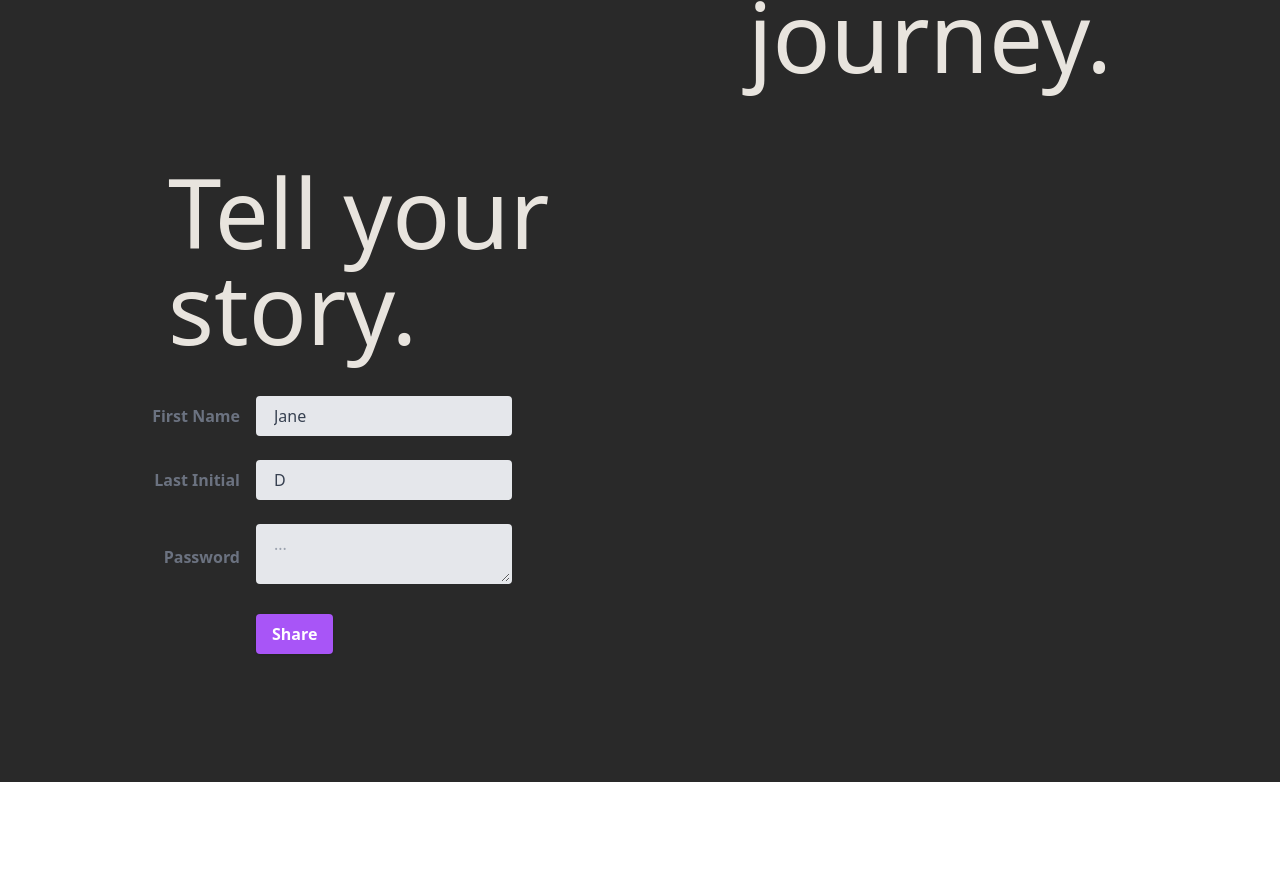
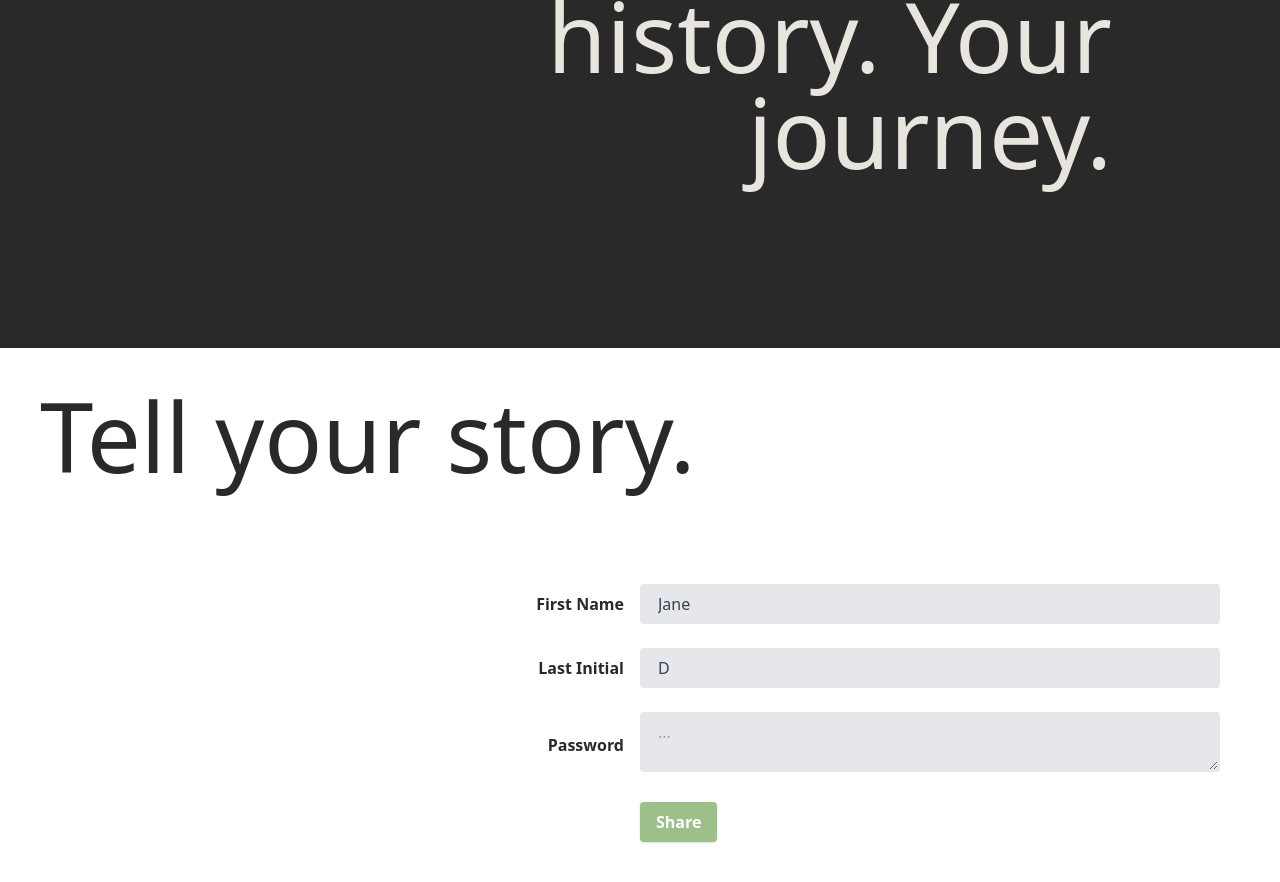
Before and after one commit to madalinefitz/Two-or-More, a React (Create React App) app: page /share in a window 1280 px wide. Shown: the part 820-1702 px from the top of the page. Before the commit the page ends 1602 px from the top, so only its background shows below. Built offline with nearby package versions, Linux system fonts and the light colour scheme.

Commit message:
styling form components and Share page

```diff
--- a/src/components/Share.js
+++ b/src/components/Share.js
@@ -1,48 +1,54 @@
 export default function Share () {
     return(
+        <div>
         <div className="flex-col p-32 justify-center text-[#E8E4DE] bg-[#292929] bg-cover h-full">
-            <div className="text-8xl text-right ml-20 p-10">We'd love to learn more about you! This is a safe space to share your experiences, your history, and your journey.</div>
-            <div className="text-8xl w-2/3 p-10">Tell your story.</div>
-            <form class="w-full max-w-sm">
+            <div className="text-8xl text-right ml-20 p-10">We'd love to hear more about you! This is a safe space to share your story. Your experiences. Your history. Your journey.
+            </div>
+        </div>
+            <div className="text-[#292929] sm:text-2xl md:text-8xl w-2/3 p-10">Tell your story.</div>
+            <div className="flex justify-end p-5 pb-10">
+                <form className="p-10 sm:w-full ">
                     <div class="md:flex md:items-center mb-6">
-                    <div class="md:w-1/3">
-                    <label class="block text-gray-500 font-bold md:text-right mb-1 md:mb-0 pr-4" for="inline-full-name">
+                        <div class="md:w-1/2">
+                        <label class="block font-bold md:text-right mb-1 md:mb-0 pr-4" for="inline-full-name">
                             First Name
                         </label>
                         </div>
-                    <div class="md:w-2/3">
-                    <input class="bg-gray-200 appearance-none border-2 border-gray-200 rounded w-full py-2 px-4 text-gray-700 leading-tight focus:outline-none focus:bg-white focus:border-purple-500" id="inline-full-name" type="text" value="Jane"/>
+                        <div class="md:w-1/2">
+                        <input class="bg-gray-200 appearance-none border-2 border-gray-200 rounded w-full py-2 px-4 text-gray-700 leading-tight focus:outline-none focus:bg-white focus:border-[#9DC08B]" id="inline-full-name" type="text" value="Jane"/>
                         </div>
                     </div>
                     <div class="md:flex md:items-center mb-6">
-                    <div class="md:w-1/3">
-                    <label class="block text-gray-500 font-bold md:text-right mb-1 md:mb-0 pr-4" for="inline-full-name">
+                        <div class="md:w-1/2">
+                        <label class="block  font-bold md:text-right mb-1 md:mb-0 pr-4" for="inline-full-name">
                             Last Initial
                         </label>
                         </div>
-                    <div class="md:w-2/3">
-                    <input class="bg-gray-200 appearance-none border-2 border-gray-200 rounded w-full py-2 px-4 text-gray-700 leading-tight focus:outline-none focus:bg-white focus:border-purple-500" id="inline-full-name" type="text" value="D"/>
+                        <div class="md:w-1/2">
+                        <input class="bg-gray-200 appearance-none border-2 border-gray-200 rounded w-full py-2 px-4 text-gray-700 leading-tight focus:outline-none focus:bg-white focus:border-[#9DC08B]" id="inline-full-name" type="text" value="D"/>
                         </div>
                     </div>
                     <div class="md:flex md:items-center mb-6">
-                    <div class="md:w-1/3">
-                    <label class="block text-gray-500 font-bold md:text-right mb-1 md:mb-0 pr-4" for="inline-password">
+                        <div class="md:w-1/2">
+                        <label class="block font-bold md:text-right mb-1 md:mb-0 pr-4" for="inline-password">
                             Password
                         </label>
                         </div>
-                    <div class="md:w-2/3">
-                    <textarea class="bg-gray-200 appearance-none border-2 border-gray-200 rounded w-full py-2 px-4 text-gray-700 leading-tight focus:outline-none focus:bg-white focus:border-purple-500" id="inline-password" type="text" placeholder="..."/>
+                        <div class="md:w-1/2">
+                        <textarea class="bg-gray-200 appearance-none border-2 border-gray-200 rounded w-full py-2 px-4 text-gray-700 leading-tight focus:outline-none focus:bg-white focus:border-[#9DC08B]" id="inline-password" type="text" placeholder="..."/>
                         </div>
                     </div>
                     <div class="md:flex md:items-center">
-                    <div class="md:w-1/3"></div>
-                    <div class="md:w-2/3">
-                    <button class="shadow bg-purple-500 hover:bg-purple-400 focus:shadow-outline focus:outline-none text-white font-bold py-2 px-4 rounded" type="button">
+                        <div class="md:w-1/2"></div>
+                        <div class="md:w-1/2">
+                        <button class="shadow bg-[#9DC08B] hover:bg-[#9DC08B]focus:shadow-outline focus:outline-none text-white font-bold py-2 px-4 rounded" type="button">
                             Share
                         </button>
                         </div>
                     </div>
                 </form>
             </div>
+
+        </div>
     )
 }
```
Lines whose indentation alone changed are shown as unchanged.
